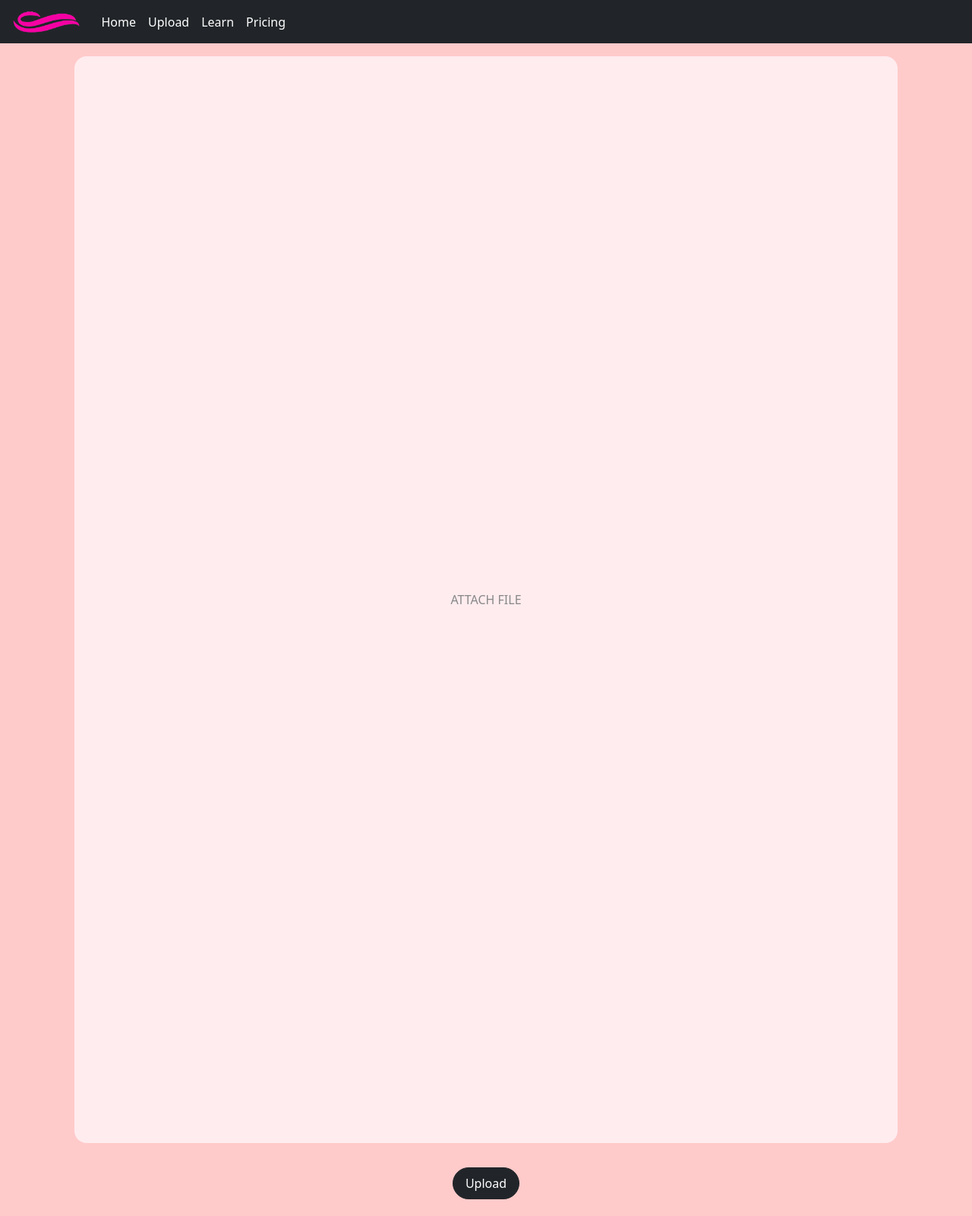
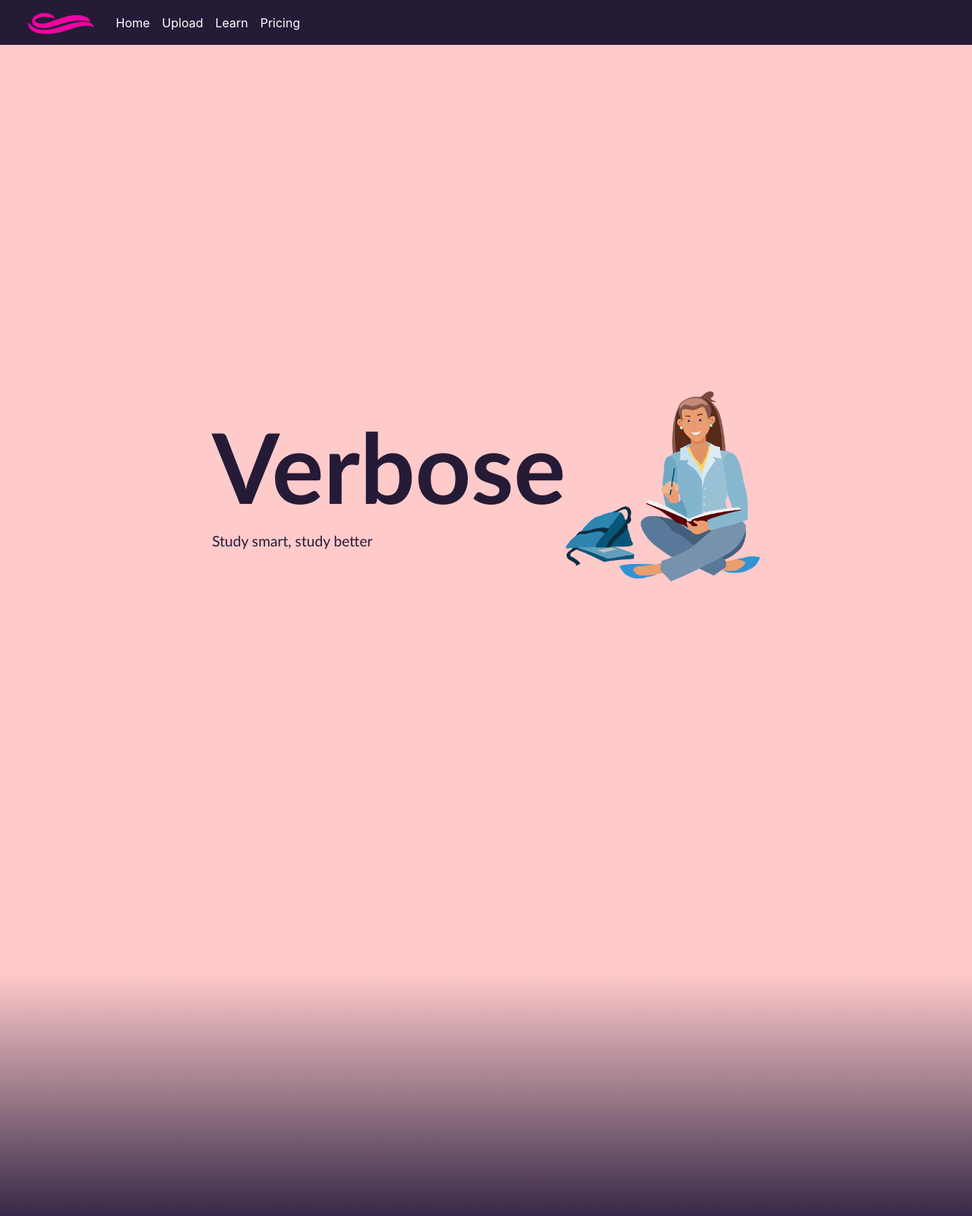
Before and after one commit to Irony95/VerboseWebsite, a Flask app: page / in a window 1280 px wide. Shown: the whole page at 76% size. Run offline with Flask 3, Linux system fonts and the light colour scheme; some libraries are stand-ins or nearby versions.

Commit message:
created a simple landing page

```diff
--- a/main.py
+++ b/main.py
@@ -3,7 +3,7 @@ app = Flask(__name__)
 
 @app.route('/')
 def home():
-   return render_template('upload.html')
+   return render_template('home.html')
 
 @app.route('/upload')
 def upload():
--- a/static/style.css
+++ b/static/style.css
@@ -6,13 +6,23 @@ https://colorhunt.co/palette/251b37372948ffcacaffecef
 #FFCACA
 #FFECEF
 */
+
+
 #main {
     height: 100vh;
     background-color: #FFCACA;
+    overflow-x: hidden;
+}
+
+.outline {
+    border: 2px dotted red;
 }
 
 .navbar {
-    background-color: #372948;
+    background-color: var(--themecolor1);
+    position: fixed;
+    top: 0;
+    width: 100%;
 }
 
 :root {
@@ -21,3 +31,26 @@ https://colorhunt.co/palette/251b37372948ffcacaffecef
     --themecolor3: #FFCACA;
     --themecolor4: #FFECEF;
 }
+
+.Attachfile {
+    flex: 1;
+    background-color: var(--themecolor4);
+    height: 60vh;
+    color: #888;
+}
+
+@media screen and (max-width: 600px) {
+
+    /* USE THESE CLASSES TO HIDE CONTENT ON MOBILE */
+    .mobile-hide {
+    display: none !important;
+    }
+}
+@keyframes fadeInAnimation {
+0% {
+    opacity: 0;
+}
+100% {
+    opacity: 1;
+}
+}
--- a/templates/base.html
+++ b/templates/base.html
@@ -6,25 +6,13 @@
     <meta name="viewport" content="width=device-width, initial-scale=1.0">
     <title>Document</title>
     <link rel="stylesheet" href="{{ url_for('static', filename='style.css') }}">
-    <link href="https://cdn.jsdelivr.net/npm/bootstrap@5.3.0/dist/css/bootstrap.min.css" rel="stylesheet"
-        integrity="sha384-9ndCyUaIbzAi2FUVXJi0CjmCapSmO7SnpJef0486qhLnuZ2cdeRhO02iuK6FUUVM" crossorigin="anonymous">
-    <script src="https://cdn.jsdelivr.net/npm/bootstrap@5.3.0/dist/js/bootstrap.bundle.min.js"
-        integrity="sha384-geWF76RCwLtnZ8qwWowPQNguL3RmwHVBC9FhGdlKrxdiJJigb/j/68SIy3Te4Bkz"
-        crossorigin="anonymous"></script>
+    <link rel="stylesheet" href="https://cdn.jsdelivr.net/npm/bootstrap@4.0.0/dist/css/bootstrap.min.css" integrity="sha384-Gn5384xqQ1aoWXA+058RXPxPg6fy4IWvTNh0E263XmFcJlSAwiGgFAW/dAiS6JXm" crossorigin="anonymous">
 </head>
 
 <body>
-    <div id="main">
-        <style>
-            .navbar {
-                position: fixed;
-                top: 0;
-                width: 100%;
-            }
-        </style>
-        <nav class="navbar navbar-expand-sm navbar-dark bg-dark">
+    <nav class="navbar navbar-expand-sm navbar-dark fixed-top">
         <div class="container-fluid">
-                <a class="navbar-brand" href="#">
+            <a class="navbar-brand" href="/">
                 <img src="{{url_for('static', filename='logo.png')}}" alt="" height="30"
                     class="d-inline-block align-text-top">
             </a>
@@ -35,7 +23,7 @@
             <div class="collapse navbar-collapse" id="navbarNav">
                 <ul class="navbar-nav">
                     <li class="nav-item">
-                            <a class="nav-link active" aria-current="page" href="/upload">Home</a>
+                        <a class="nav-link active" aria-current="page" href="/">Home</a>
                     </li>
                     <li class="nav-item">
                         <a class="nav-link active" aria-current="page" href="/upload">Upload</a>
@@ -53,8 +41,10 @@
     {% block content %}
 
     {% endblock %}
-    </div>
 
+        <script src="https://code.jquery.com/jquery-3.2.1.slim.min.js" integrity="sha384-KJ3o2DKtIkvYIK3UENzmM7KCkRr/rE9/Qpg6aAZGJwFDMVNA/GpGFF93hXpG5KkN" crossorigin="anonymous"></script>
+<script src="https://cdn.jsdelivr.net/npm/popper.js@1.12.9/dist/umd/popper.min.js" integrity="sha384-ApNbgh9B+Y1QKtv3Rn7W3mgPxhU9K/ScQsAP7hUibX39j7fakFPskvXusvfa0b4Q" crossorigin="anonymous"></script>
+<script src="https://cdn.jsdelivr.net/npm/bootstrap@4.0.0/dist/js/bootstrap.min.js" integrity="sha384-JZR6Spejh4U02d8jOt6vLEHfe/JQGiRRSQQxSfFWpi1MquVdAyjUar5+76PVCmYl" crossorigin="anonymous"></script>
 </body>
 
 </html>
--- /dev/null
+++ b/templates/home.html
@@ -0,0 +1,63 @@
+<!DOCTYPE html>
+<html lang="en">
+
+{% extends "base.html" %}
+
+{% block content %}
+<style>
+    #titleContainer {
+        height: 80vh;
+        background-position: center;
+        background-size: cover;
+
+        animation: fadeInAnimation ease 3s;
+        animation-iteration-count: 1;
+        animation-fill-mode: forwards;
+    }
+    #title {
+        text-align: center;
+        font-size: 10vw;
+        font-family: "Gill Sans", "sans-serif", sans-serif;
+
+        font-weight: bold;
+        color: var(--themecolor1);
+    }
+    #tagline {
+        font-family: "Gill Sans", "sans-serif", sans-serif;
+        font-size: 1.5vw;
+        color: var(--themecolor1);
+    }
+    #studyingImage {
+        width: 20%;
+    }
+    #fade {
+        height: 20vh;
+        background-image: linear-gradient(to bottom, rgba(0,0,0,0), var(--themecolor2));
+    }
+    #description {
+        padding-top: 5%;
+        background-color:  var(--themecolor2);
+        height: 100vh;
+    }
+    p {
+        color: var(--themecolor4);
+    }
+</style>
+<div id="main">
+    <div id="titleContainer" class="d-flex align-items-center justify-content-center">
+        <div class="">
+            <h1 id="title">Verbose</h1>
+            <p id="tagline">Study smart, study better</p>
+        </div>
+        <img id="studyingImage" class="mobile-hide img-fluid" src="{{url_for('static', filename='studying.png')}}"/>
+    </div>
+    <div id="fade"></div>
+    <div id="description">
+        <div class="container">
+            <p>Lorem ipsum dolor sit amet consectetur adipisicing elit. Consequuntur nam alias corporis, error veritatis explicabo. Explicabo sit et dolore, repudiandae reprehenderit sint aperiam adipisci fugiat corrupti, beatae amet magnam cum.</p>
+        </div>
+    </div>
+</div>
+{% endblock %}
+
+</html>
--- a/templates/upload.html
+++ b/templates/upload.html
@@ -5,33 +5,18 @@
 
 {% block content %}
 <div id="main">
-  <style>
-    body,
-    html {
-      height: calc(100% - 57.5px);
-    }
+  <div class="d-flex align-items-center justify-content-center p-3 h-100">
+    <div class="w-100">
+      <input class="Attachfile w-100" type="file" name="files[]" id="file" data-multiple-caption="{count} files selected" multiple />
+    <label for="file"><strong>Choose a file</strong><span class="box__dragndrop"> or drag it here</span>.</label>
 
-    .Attachfile {
-      flex: 1;
-      background-color: var(--themecolor4);
-      min-height: calc(100vh - 57.5px - 64px - 3rem);
-      color: #888;
-    }
+      <div class="d-flex justify-content-center w-100">
+        <button class="btn btn-dark text-center m-3 px-3 py-2 rounded-pill">Generate</button>
+      </div>
 
-    .uploadcontainer {
-      padding-top: 57.5px;
-      min-height: 100vh;
-    }
-  </style>
-  <div class="container-md uploadcontainer justify-content-center">
-    <div class="Attachfile m-3 d-flex flex-row justify-content-center align-items-center rounded-4">
-      ATTACH FILE</div>
-    <div class="text-center">
-      <button class="btn btn-dark text-center m-3 px-3 py-2 rounded-pill">Upload</button>
     </div>
   </div>
 </div>
-</body>
 {% endblock %}
 
 </html>
```
Also changed, not shown: templates/learn.html (+5 -4 lines), static/studying.png (added), 1 other file. Lines whose indentation alone changed are shown as unchanged.
